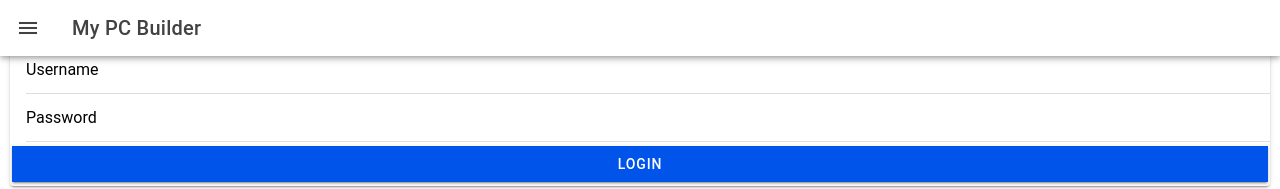
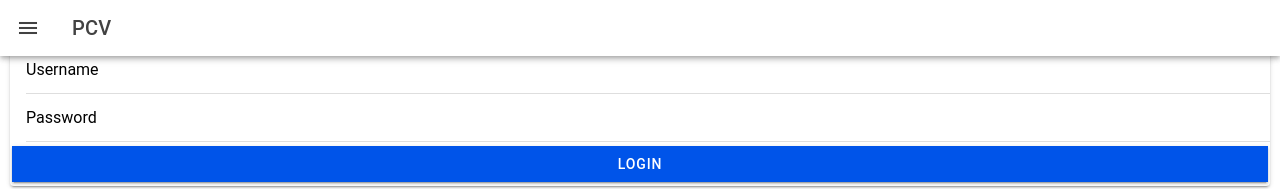
Before and after one commit to omarashzeinhom/PCV-PC-Visualizer, a React (Vite) app in the folder client/: page /login in a window 1280 px wide. Shown: the top 189 px of the page. Built offline with nearby package versions, Linux system fonts and the light colour scheme.

Commit message:
In client/src/componentsAppHeader.tsx Updated Name of App to PCV

```diff
--- a/client/src/components/AppHeader/AppHeader.tsx
+++ b/client/src/components/AppHeader/AppHeader.tsx
@@ -8,7 +8,7 @@ const AppHeader: React.FC = () => {
         <IonButtons slot="start">
           <IonMenuButton />
         </IonButtons>
-        <IonTitle>My PC Builder</IonTitle>
+        <IonTitle>PCV</IonTitle>
       </IonToolbar>
     </IonHeader>
   );
```
